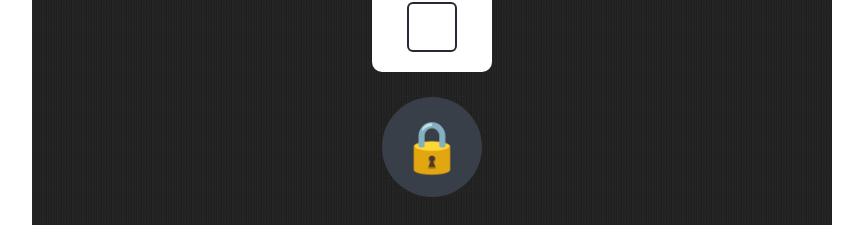
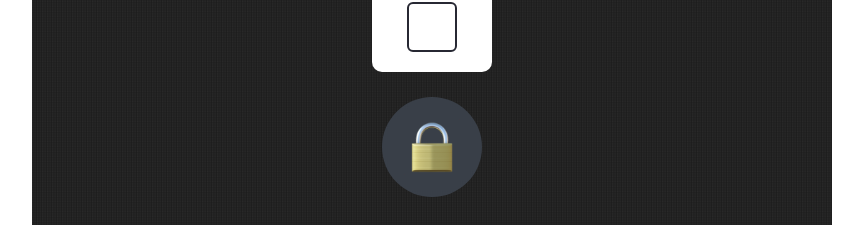
Before and after one commit to playck/room-escape-Q-app, a Next.js app: page /questions/1 in a window 1280 px wide. Shown: the part 727-952 px from the top of the page, without its empty margins (208-1071 px from the left). Built offline with nearby package versions, Linux system fonts and the light colour scheme; a web font is replaced by a local one.

Commit message:
자물쇠 이미지 수정

```diff
--- a/src/components/Input/InputBoard.tsx
+++ b/src/components/Input/InputBoard.tsx
@@ -1,4 +1,4 @@
-import { Button, Center, Flex, HStack, PinInput, PinInputField, Text, useToast } from '@chakra-ui/react'
+import { Button, Center, Flex, HStack, Image, PinInput, PinInputField, Text, useToast } from '@chakra-ui/react'
 import { useState, useRef, useEffect } from 'react'
 import _ from 'lodash'
 import { IoIosArrowForward } from 'react-icons/io'
@@ -173,7 +173,7 @@ function InputBoard({ question }: InputBoardProps) {
       ) : (
         <Flex alignItems="center" mt="25px" mb="40px">
           <Button
-            p="28px"
+            p="22px"
             bg="gray.800"
             width="100px"
             height="100px"
@@ -189,7 +189,15 @@ function InputBoard({ question }: InputBoardProps) {
             }}
             onClick={() => !isCorrect && onSubmitAnswer()}
           >
-            {isCorrect ? <Text fontSize="50px">🔓️</Text> : <Text fontSize="50px">🔒</Text>}
+            {isCorrect ? (
+              <Center w={['60px', '70px']}>
+                <Image src="/images/items/unlock.png" alt="자물쇠" />
+              </Center>
+            ) : (
+              <Center w={['60px', '70px']}>
+                <Image src="/images/items/lock.png" alt="자물쇠" />
+              </Center>
+            )}
           </Button>
         </Flex>
       )}
--- a/src/lib/constant/questions.ts
+++ b/src/lib/constant/questions.ts
@@ -274,7 +274,7 @@ export const questionList: Question[] = [
   },
   {
     id: 31,
-    answer: 'AWYIT',
+    answer: 'AWYOT',
     isSolved: false,
     hint: '거울에 좌우 반전이 되어도 변함이 없을 알파벳을 찾아보세요.',
     answerType: 'English',
```
Also changed, not shown: src/pages/questions/index.tsx (+5 -3 lines), public/images/items/lock.png (added), public/images/items/unlock.png (added).
